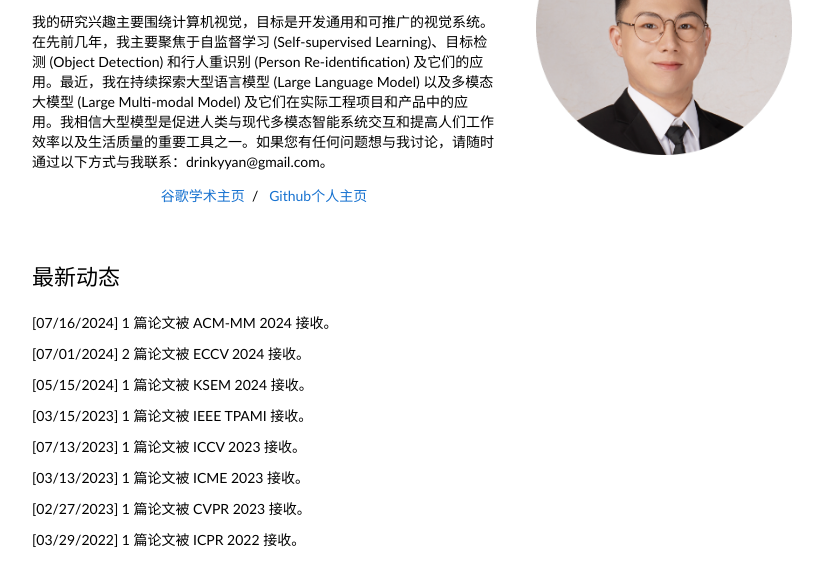
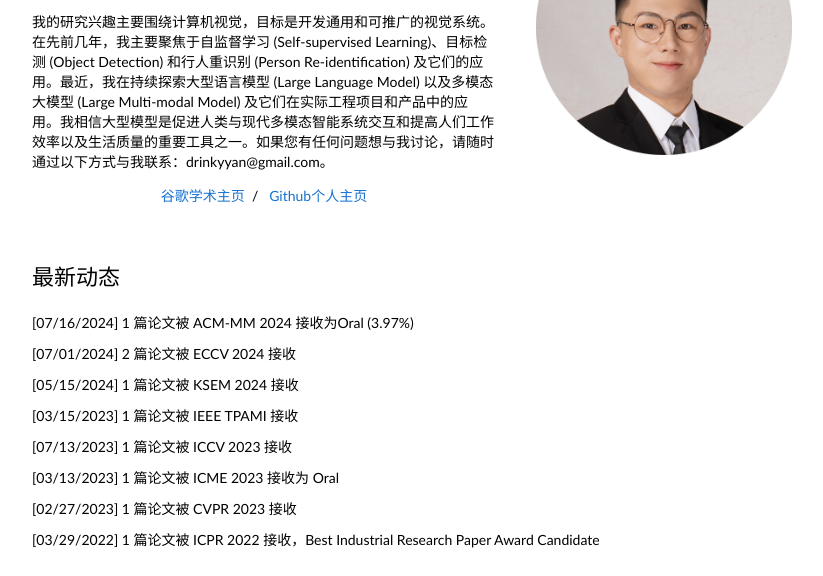
Before and after one commit to yanjk3/yanjk3.github.io, a plain HTML site: page index.html in a window 1280 px wide. Shown: the part 191-767 px from the top of the page, without its empty margins (228-1051 px from the left). Drawn offline with Linux system fonts and the light colour scheme.

Commit message:
Update index.html

```diff
--- a/index.html
+++ b/index.html
@@ -78,42 +78,42 @@
 								</tr>
 								<tr>
 									<td style="padding-left:20px;padding-bottom:10px;width:100%;vertical-align:middle">
-										[07/16/2024] 1 篇论文被 ACM-MM 2024 接收。
+										[07/16/2024] 1 篇论文被 ACM-MM 2024 接收为Oral (3.97%)
 									</td>
 								</tr>
 								<tr>
 									<td style="padding-left:20px;padding-bottom:10px;width:100%;vertical-align:middle">
-										[07/01/2024] 2 篇论文被 ECCV 2024 接收。
+										[07/01/2024] 2 篇论文被 ECCV 2024 接收
 									</td>
 								</tr>
 								<tr>
 									<td style="padding-left:20px;padding-bottom:10px;width:100%;vertical-align:middle">
-										[05/15/2024] 1 篇论文被 KSEM 2024 接收。
+										[05/15/2024] 1 篇论文被 KSEM 2024 接收
 									</td>
 								</tr>
 								<tr>
 									<td style="padding-left:20px;padding-bottom:10px;width:100%;vertical-align:middle">
-										[03/15/2023] 1 篇论文被 IEEE TPAMI 接收。
+										[03/15/2023] 1 篇论文被 IEEE TPAMI 接收
 									</td>
 								</tr>
 								<tr>
 									<td style="padding-left:20px;padding-bottom:10px;width:100%;vertical-align:middle">
-										[07/13/2023] 1 篇论文被 ICCV 2023 接收。
+										[07/13/2023] 1 篇论文被 ICCV 2023 接收
 									</td>
 								</tr>
 								<tr>
 									<td style="padding-left:20px;padding-bottom:10px;width:100%;vertical-align:middle">
-										[03/13/2023] 1 篇论文被 ICME 2023 接收。
+										[03/13/2023] 1 篇论文被 ICME 2023 接收为 Oral
 									</td>
 								</tr>
 								<tr>
 									<td style="padding-left:20px;padding-bottom:10px;width:100%;vertical-align:middle">
-										[02/27/2023] 1 篇论文被 CVPR 2023 接收。
+										[02/27/2023] 1 篇论文被 CVPR 2023 接收
 									</td>
 								</tr>
 								<tr>
 									<td style="padding-left:20px;padding-bottom:10px;width:100%;vertical-align:middle">
-										[03/29/2022] 1 篇论文被 ICPR 2022 接收。
+										[03/29/2022] 1 篇论文被 ICPR 2022 接收，Best Industrial Research Paper Award Candidate
 									</td>
 								</tr>
 							</tbody>
@@ -152,7 +152,7 @@
 											<em>
 												ACM-MM
 											</em>
-											, 2024
+											, 2024, Oral
 											<br>
 											<br>
 											让机器人像人一样学会先找到自己的定位，再看导航思考该如何走🤖
@@ -347,7 +347,7 @@
 											<em>
 												ICME
 											</em>
-											, 2023
+											, 2023, Oral
 											<br>
 											<br>
 											提前预习下游任务的先验知识，能持续提高目标检测性能🤣
```
